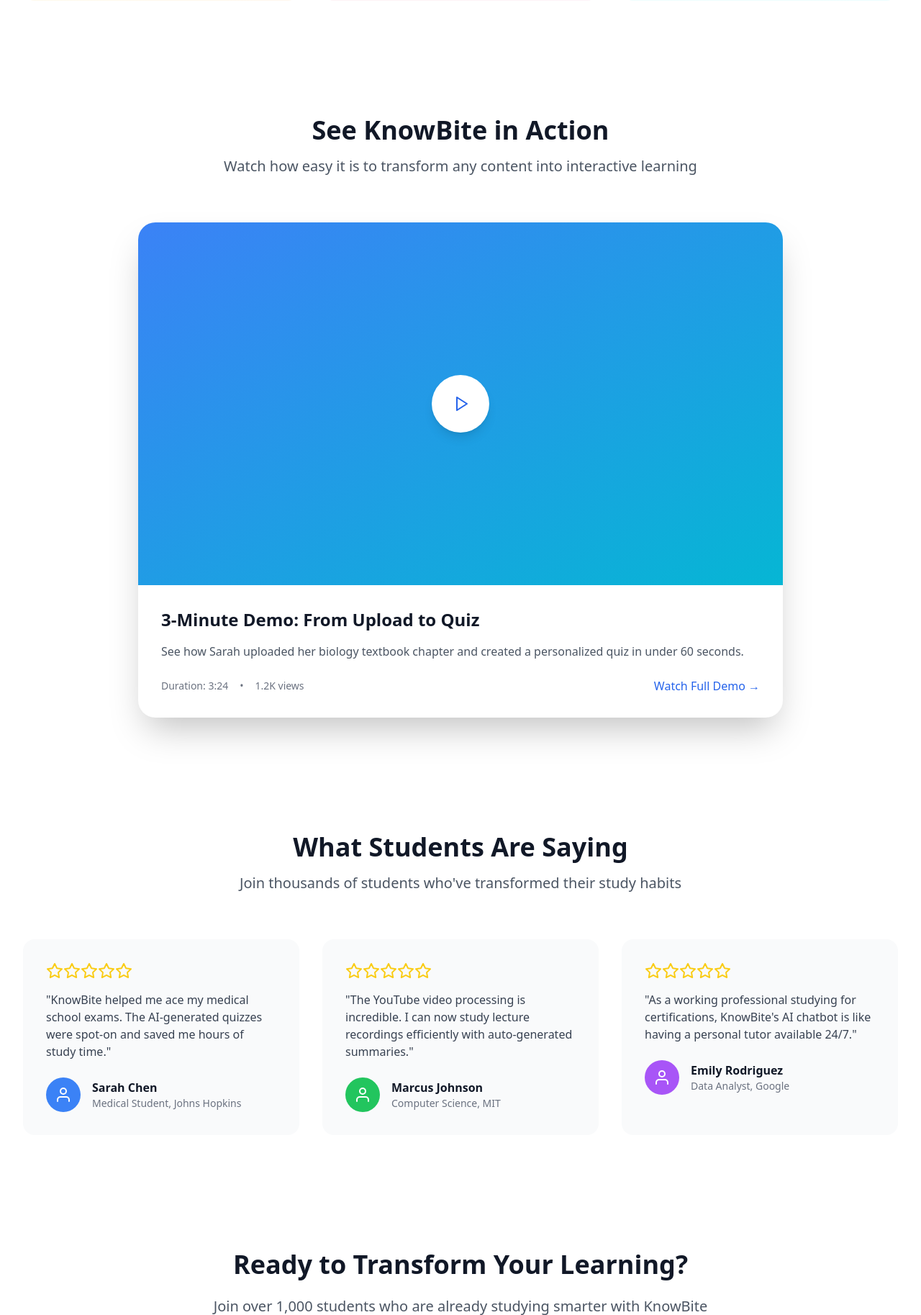
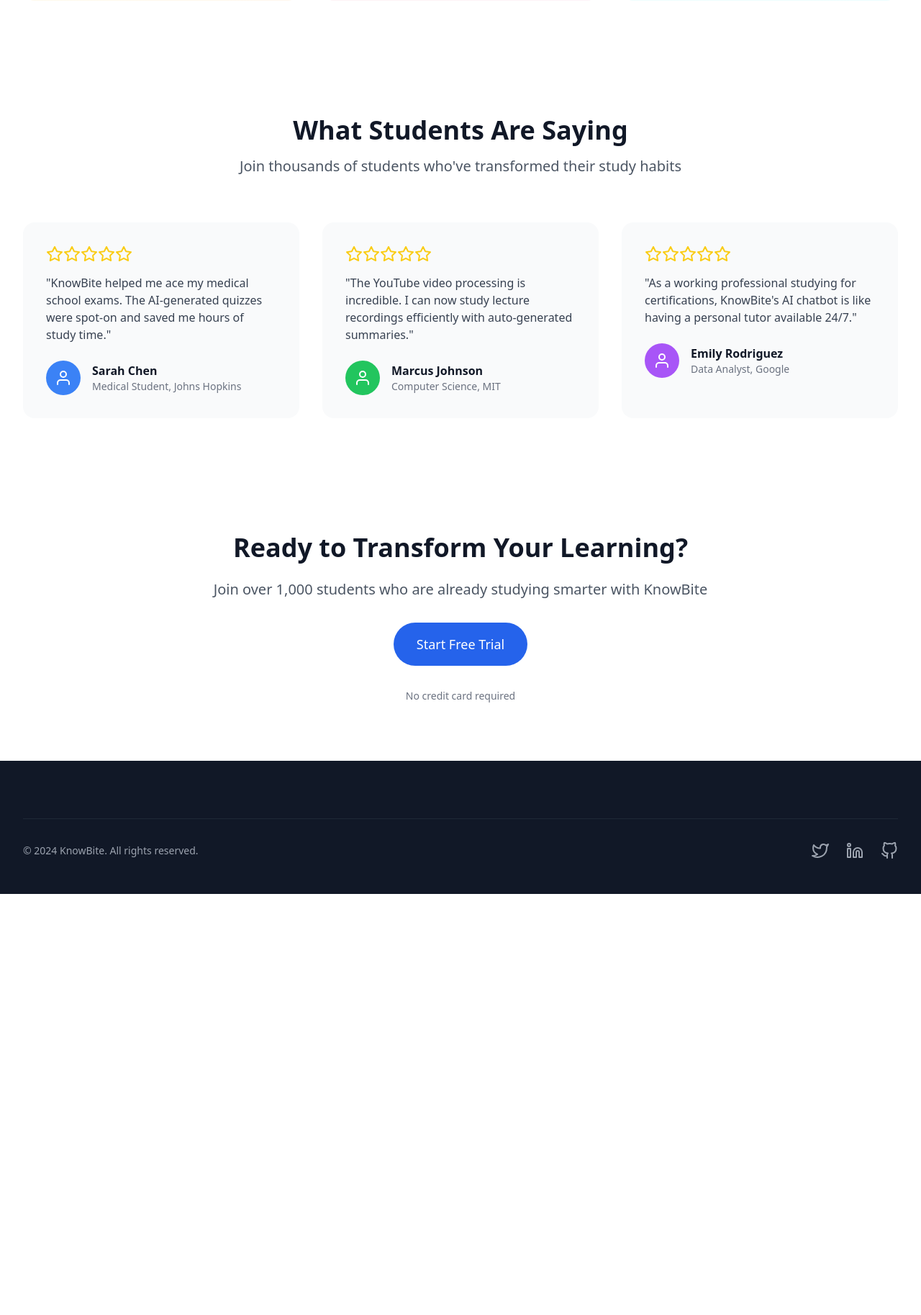
Before and after one commit to jaytech504/KnowBite-Best, a Django app: page / in a window 1280 px wide. Shown: the part 1595-3422 px from the top of the page at 72% size. After the commit the page ends 2837 px from the top, so only its background shows below. Run offline with Django 5.2, Linux system fonts and the light colour scheme; some libraries are stand-ins or nearby versions.

Commit message:
Remove demo section from landing_page.html
Removed the demo section from the landing page template.

```diff
--- a/main_project/knowbite/templates/knowbite/landing_page.html
+++ b/main_project/knowbite/templates/knowbite/landing_page.html
@@ -175,35 +175,7 @@
         </div>
     </section>
 
-    <!-- Demo Section -->
-    <section id="demo" class="py-20 gradient-bg">
-        <div class="max-w-7xl mx-auto px-4 sm:px-6 lg:px-8">
-            <div class="text-center mb-16">
-                <h2 class="text-4xl font-bold text-gray-900 mb-4">See KnowBite in Action</h2>
-                <p class="text-xl text-gray-600">Watch how easy it is to transform any content into interactive learning</p>
-            </div>
 
-            <div class="bg-white rounded-3xl shadow-2xl overflow-hidden max-w-4xl mx-auto">
-                <div class="aspect-video bg-gradient-to-br from-blue-500 to-cyan-500 flex items-center justify-center">
-                    <button class="w-20 h-20 bg-white rounded-full flex items-center justify-center shadow-lg hover:scale-105 transition-transform">
-                        <i data-feather="play" class="text-2xl text-blue-600 ml-1"></i>
-                    </button>
-                </div>
-                <div class="p-8">
-                    <h3 class="text-2xl font-semibold text-gray-900 mb-4">3-Minute Demo: From Upload to Quiz</h3>
-                    <p class="text-gray-600 mb-6">See how Sarah uploaded her biology textbook chapter and created a personalized quiz in under 60 seconds.</p>
-                    <div class="flex items-center justify-between">
-                        <div class="flex items-center space-x-4">
-                            <span class="text-sm text-gray-500">Duration: 3:24</span>
-                            <span class="text-sm text-gray-500">•</span>
-                            <span class="text-sm text-gray-500">1.2K views</span>
-                        </div>
-                        <button class="text-blue-600 hover:text-blue-700 font-medium">Watch Full Demo →</button>
-                    </div>
-                </div>
-            </div>
-        </div>
-    </section>
 
     <!-- Testimonials Section -->
     <section id="testimonials" class="py-20 bg-white">
```
